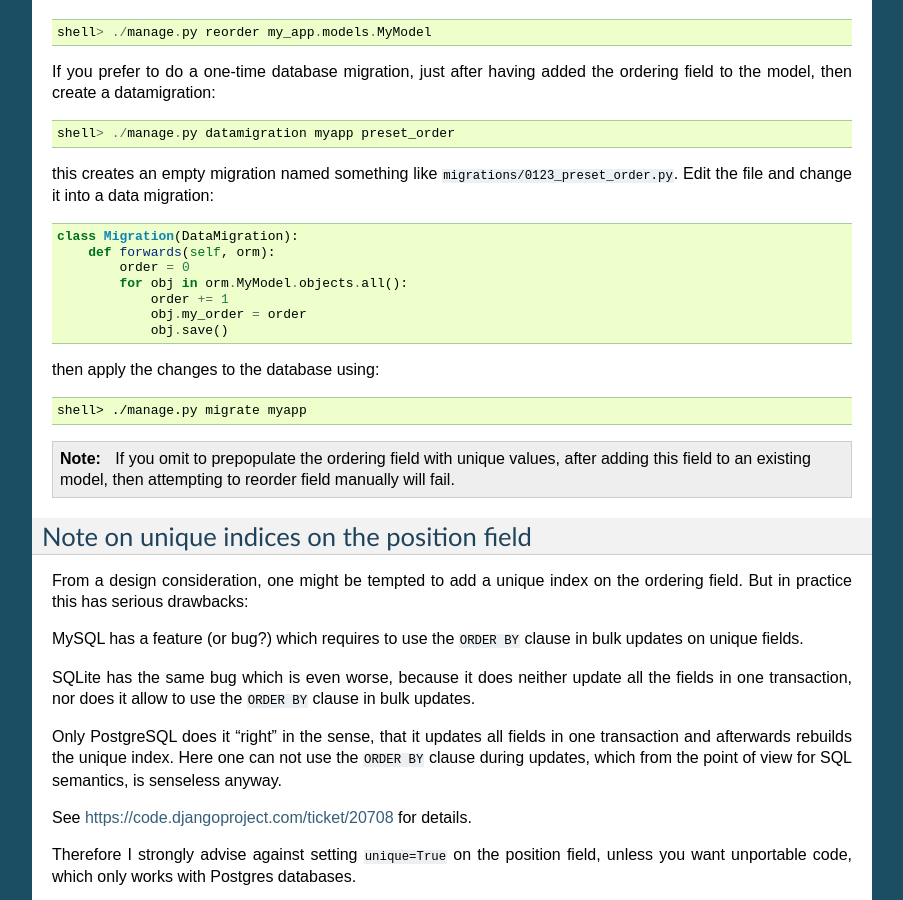
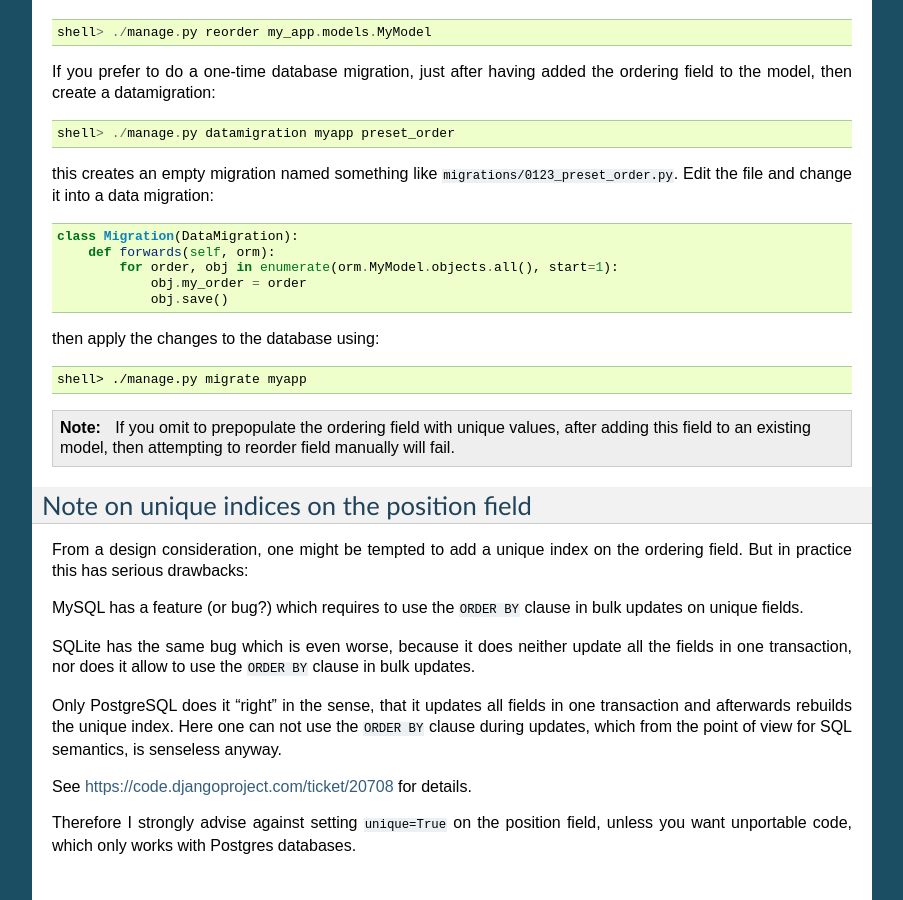
Before and after one commit to jrief/django-admin-sortable2, a Sphinx documentation site: the page built from docs/source/usage.rst, in a window 1280 px wide and 900 px high, scrolled down 3680 px. Shown: the whole window, without its empty margins (198-1101 px from the left). Built offline with Sphinx 7.4.7, drawn with Linux system fonts in a browser that asks for light colours.

Commit message:
Update doc: using enumerate instead of a counter variable

```diff
--- a/docs/source/usage.rst
+++ b/docs/source/usage.rst
@@ -154,9 +154,7 @@
 
 	class Migration(DataMigration):
 	    def forwards(self, orm):
-	        order = 0
-	        for obj in orm.MyModel.objects.all():
-	            order += 1
+	        for order, obj in enumerate(orm.MyModel.objects.all(), start=1):
 	            obj.my_order = order
 	            obj.save()
 
```
